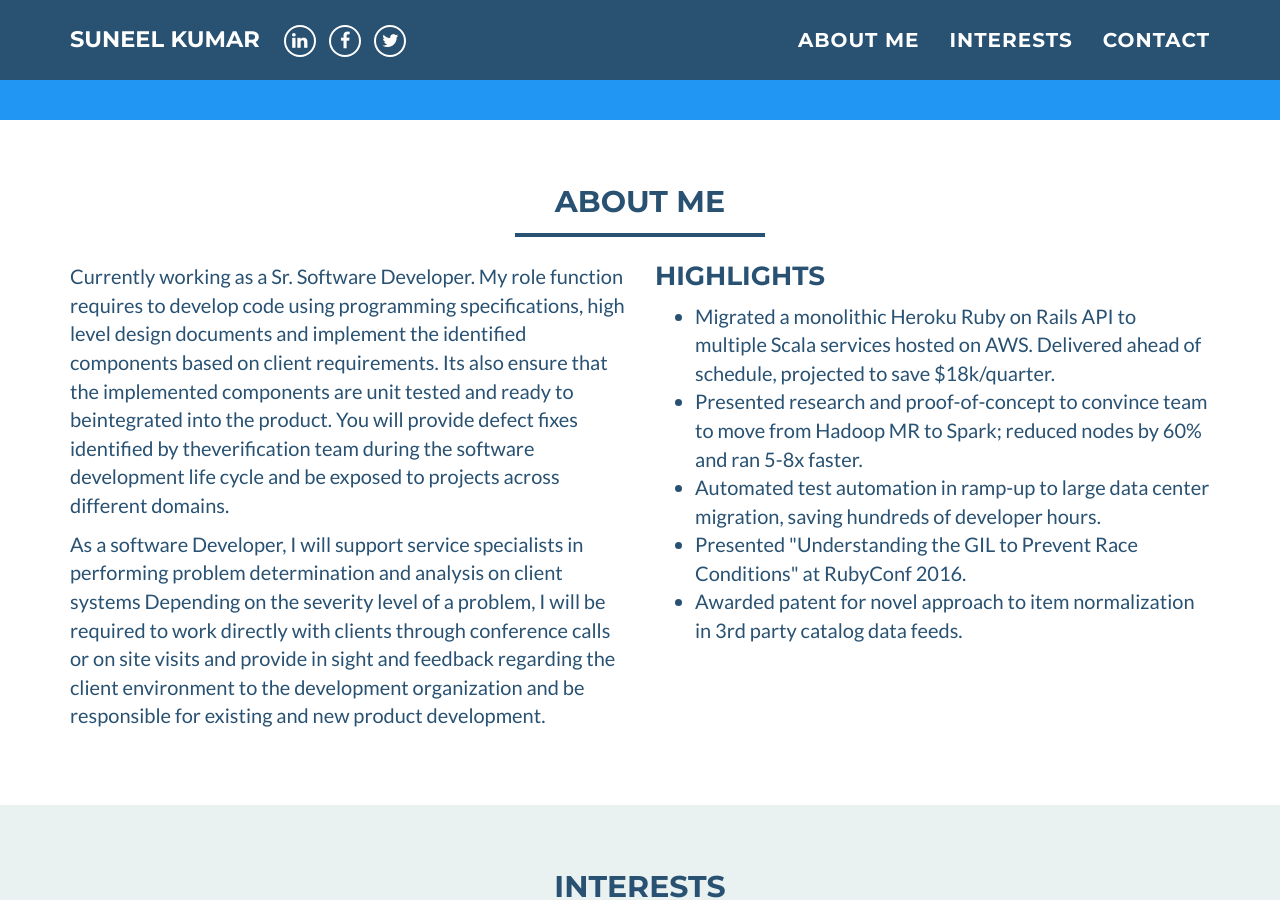
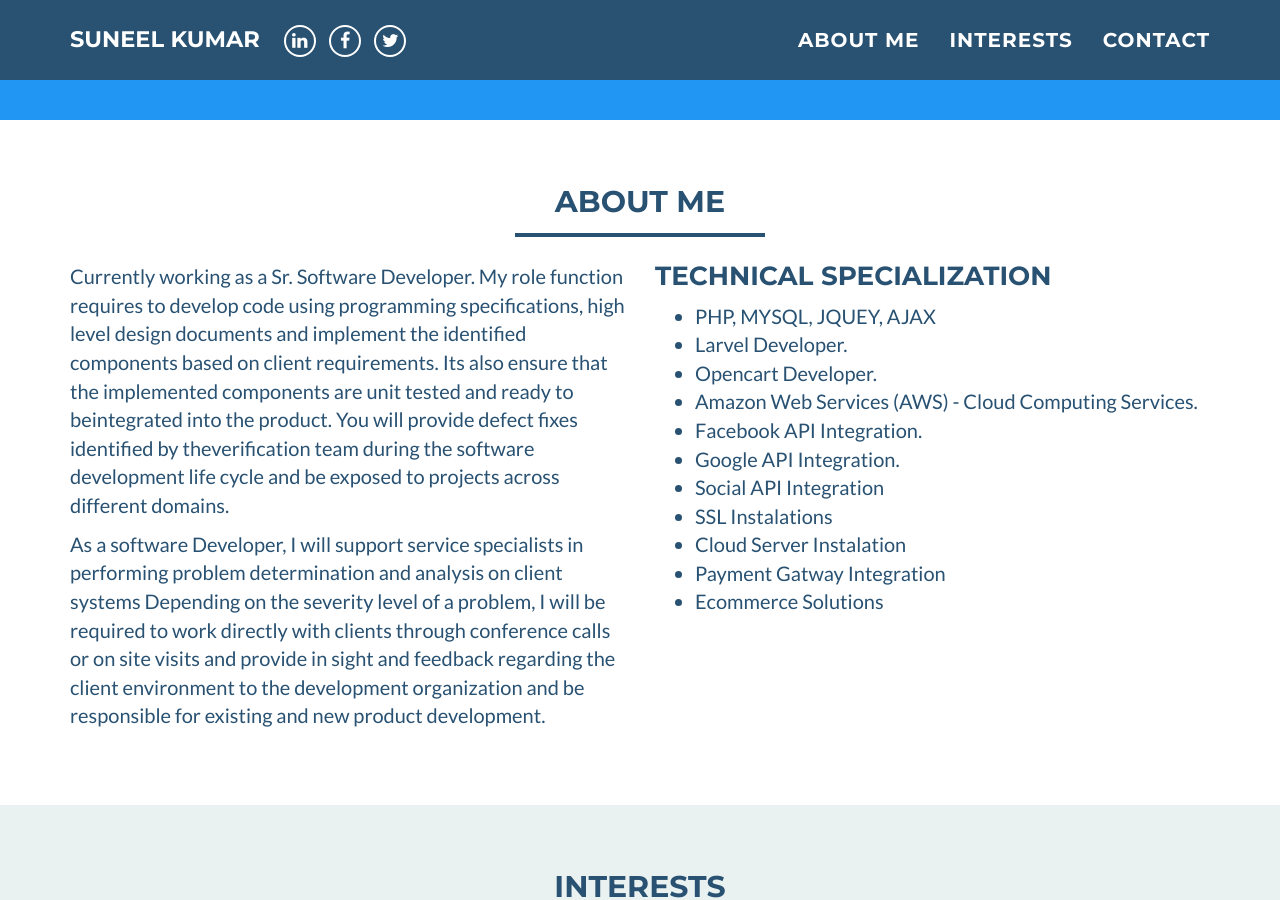
Before and after one commit to suneel97/profile, a Jekyll site: the page built from index.html, in a window 1280 px wide and 900 px high, scrolled down 454 px. Built offline with Jekyll 4.4.1, drawn with Linux system fonts in a browser that asks for light colours.

Commit message:
Upadte profile

```diff
--- a/_includes/about_me.html
+++ b/_includes/about_me.html
@@ -17,22 +17,27 @@
 
       </div>
 	    <div class="col-sm-6">
-		    <h3 style="margin-top:0;">Highlights</h3>
+		    <h3 style="margin-top:0;">Technical Specialization</h3>
 		    <ul>
+         <li>PHP, MYSQL, JQUEY, AJAX</li>
     			<li>
-            Migrated a monolithic Heroku Ruby on Rails API to multiple Scala
-            services hosted on AWS. Delivered ahead of schedule, projected to save $18k/quarter.
+            Larvel Developer.
     			</li>
           <li>
-            Presented research and proof-of-concept to convince team to move from Hadoop MR to Spark; reduced nodes by 60% and ran 5-8x faster.
+            Opencart Developer.
           <li>
-            Automated test automation in ramp-up to large data center migration, saving hundreds of developer hours.
+            Amazon Web Services (AWS) - Cloud Computing Services.
     			<li>
-            Presented "Understanding the GIL to Prevent Race Conditions" at RubyConf 2016.
+            Facebook API Integration.
     			</li>
     			<li>
-            Awarded patent for novel approach to item normalization in 3rd party catalog data feeds.
+            Google API Integration.
     			</li>
+          <li>Social API Integration</li>
+          <li>SSL Instalations</li>
+          <li>Cloud Server Instalation</li>
+          <li>Payment Gatway Integration</li>
+          <li>Ecommerce Solutions</li>
 		    </ul>
 	    </div>
     </div>
```
